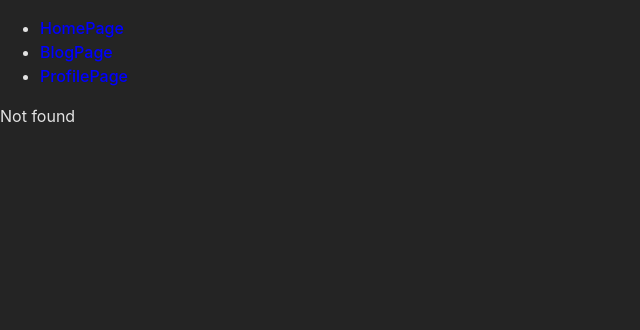
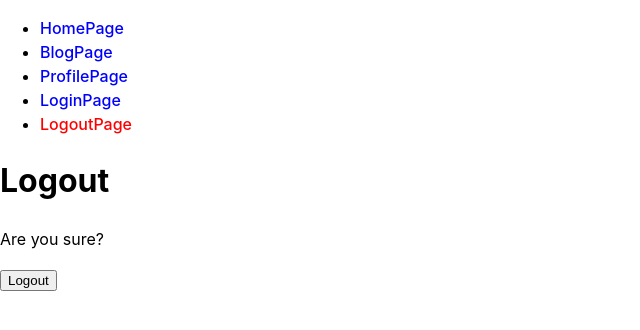
Before and after one commit to Vaxied/react-router-dom-project-1-blog, a React (Vite) app: page /#/logout in a window 1280 px wide. Before the commit this address had no page. Shown: the top 330 px of the page, without its empty margins (0-640 px from the left). Built offline with nearby package versions, Linux system fonts and the light colour scheme.

Commit message:
Adding UseAuth and React.Context to implement login and logout

```diff
--- a/src/App.jsx
+++ b/src/App.jsx
@@ -5,6 +5,9 @@ import Blog from './Blog/page'
 import Profile from './Profile/page'
 import Home from './Home/page'
 import Post from './Post/page'
+import Login from './Login/page'
+import Logout from './Logout/page'
+import AuthProvider from './auth/auth'
 
 // HashRouter follows the structure /#/path inserting a '#' or hash between each slash: like so.
 // /#/ >>> Home
@@ -16,6 +19,7 @@ function App() {
     return (
         <>
             <HashRouter>
+                <AuthProvider>
                     <Menu />
 
                     <Routes>
@@ -25,8 +29,11 @@ function App() {
                             <Route path=":slug" element={<Post />} />
                         </Route>
                         <Route path="/profile" element={<Profile />} />
+                        <Route path="/login" element={<Login />} />
+                        <Route path="/logout" element={<Logout />} />
                         <Route path="*" element={<p>Not found</p>} />
                     </Routes>
+                </AuthProvider>
             </HashRouter>
         </>
     )
--- /dev/null
+++ b/src/Login/page.jsx
@@ -0,0 +1,33 @@
+import React from 'react'
+import { useNavigate } from 'react-router-dom'
+import useAuth from '../auth/useAuth'
+
+function Login() {
+    const auth = useAuth()
+    const navigate = useNavigate()
+    const [username, setUsername] = React.useState('')
+
+    function login() {
+        event.preventDefault()
+        auth.login({ username })
+        console.log(username)
+        navigate('/profile')
+    }
+    return (
+        <>
+            <h1>Login</h1>
+            <form onSubmit={login}>
+                <label htmlFor="username">Enter username: </label>
+                <input
+                    id="username"
+                    type="text"
+                    value={username}
+                    onChange={(e) => setUsername(e.target.value)}
+                />
+                <button type="submit">Login</button>
+            </form>
+        </>
+    )
+}
+
+export default Login
--- /dev/null
+++ b/src/Logout/page.jsx
@@ -0,0 +1,22 @@
+import { useNavigate } from 'react-router-dom'
+import useAuth from '../auth/useAuth'
+
+function Logout() {
+    const auth = useAuth()
+    const navigate = useNavigate()
+
+    function logout() {
+        auth.logout()
+        navigate('/')
+    }
+
+    return (
+        <>
+            <h1>Logout</h1>
+            <p>Are you sure?</p>
+            <button onClick={logout}>Logout</button>
+        </>
+    )
+}
+
+export default Logout
--- /dev/null
+++ b/src/auth/auth.jsx
@@ -0,0 +1,23 @@
+import React from 'react'
+import PropTypes from 'prop-types'
+
+export const AuthContext = React.createContext()
+
+function AuthProvider({ children }) {
+    AuthProvider.propTypes = {
+        children: PropTypes.object,
+    }
+    const [user, setUser] = React.useState(null)
+
+    const login = ({ username }) => {
+        setUser({ username })
+    }
+
+    const logout = () => {
+        setUser(null)
+    }
+    const auth = { user, login, logout }
+    return <AuthContext.Provider value={auth}>{children}</AuthContext.Provider>
+}
+
+export default AuthProvider
--- /dev/null
+++ b/src/auth/useAuth.jsx
@@ -0,0 +1,9 @@
+import React from 'react'
+import { AuthContext } from './auth'
+
+function useAuth() {
+    const auth = React.useContext(AuthContext)
+    return auth
+}
+
+export default useAuth
--- a/src/index.css
+++ b/src/index.css
@@ -3,9 +3,9 @@
     line-height: 1.5;
     font-weight: 400;
 
-    color-scheme: light dark;
-    color: rgba(255, 255, 255, 0.87);
-    background-color: #242424;
+    /* color-scheme: light dark; */
+    /* color: rgba(255, 255, 255, 0.87); */
+    /* background-color: #242424; */
 
     font-synthesis: none;
     text-rendering: optimizeLegibility;
@@ -18,6 +18,7 @@ a {
     color: #646cff;
     text-decoration: inherit;
 }
+
 a:hover {
     color: #535bf2;
 }
--- a/src/routes.jsx
+++ b/src/routes.jsx
@@ -15,5 +15,15 @@ routes.push({
     to: '/profile',
     text: 'ProfilePage',
 })
+routes.push({
+    id: 4,
+    to: '/login',
+    text: 'LoginPage',
+})
+routes.push({
+    id: 5,
+    to: '/logout',
+    text: 'LogoutPage',
+})
 
 export default routes
```
Lines whose indentation alone changed are shown as unchanged.
